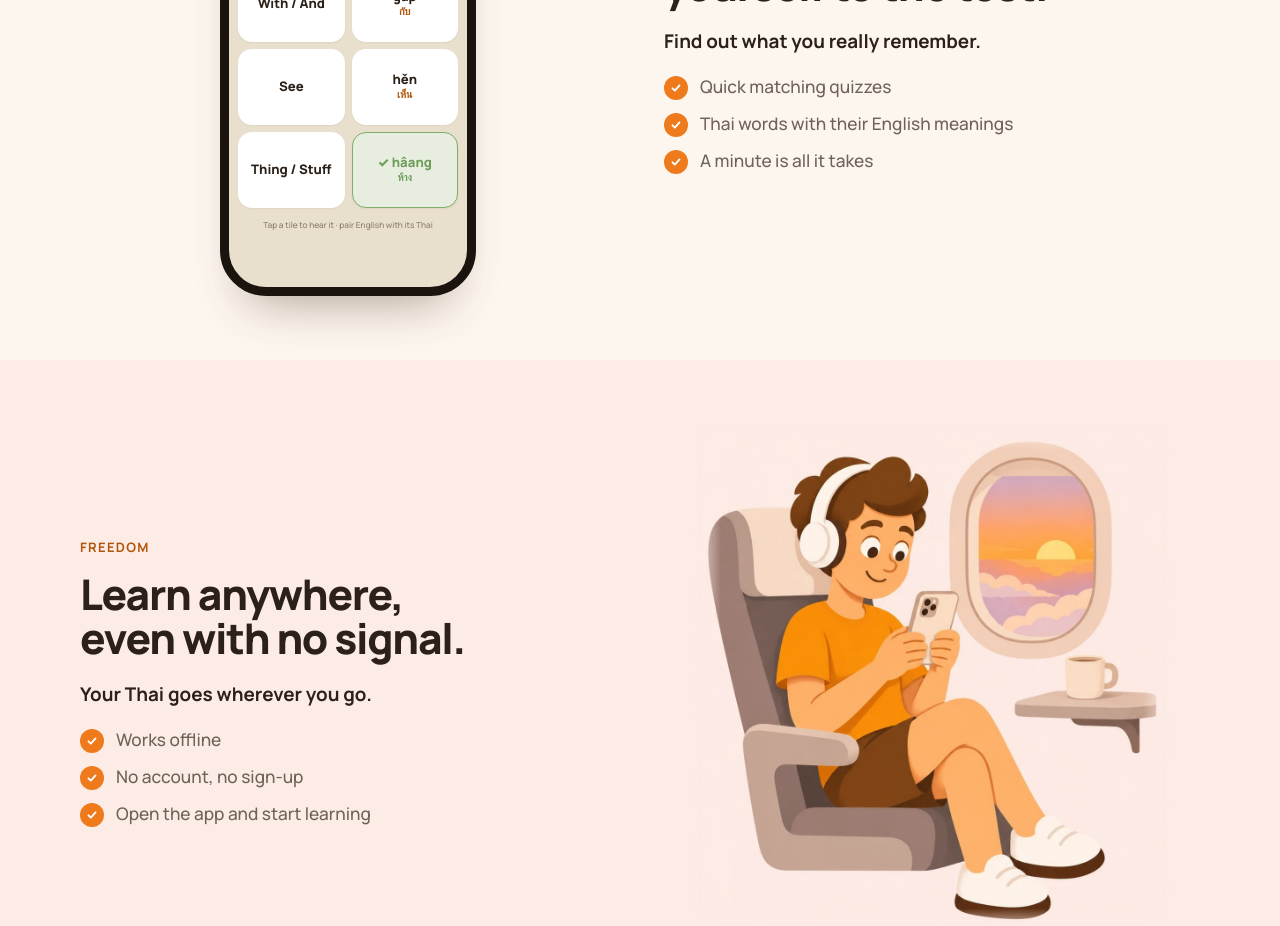
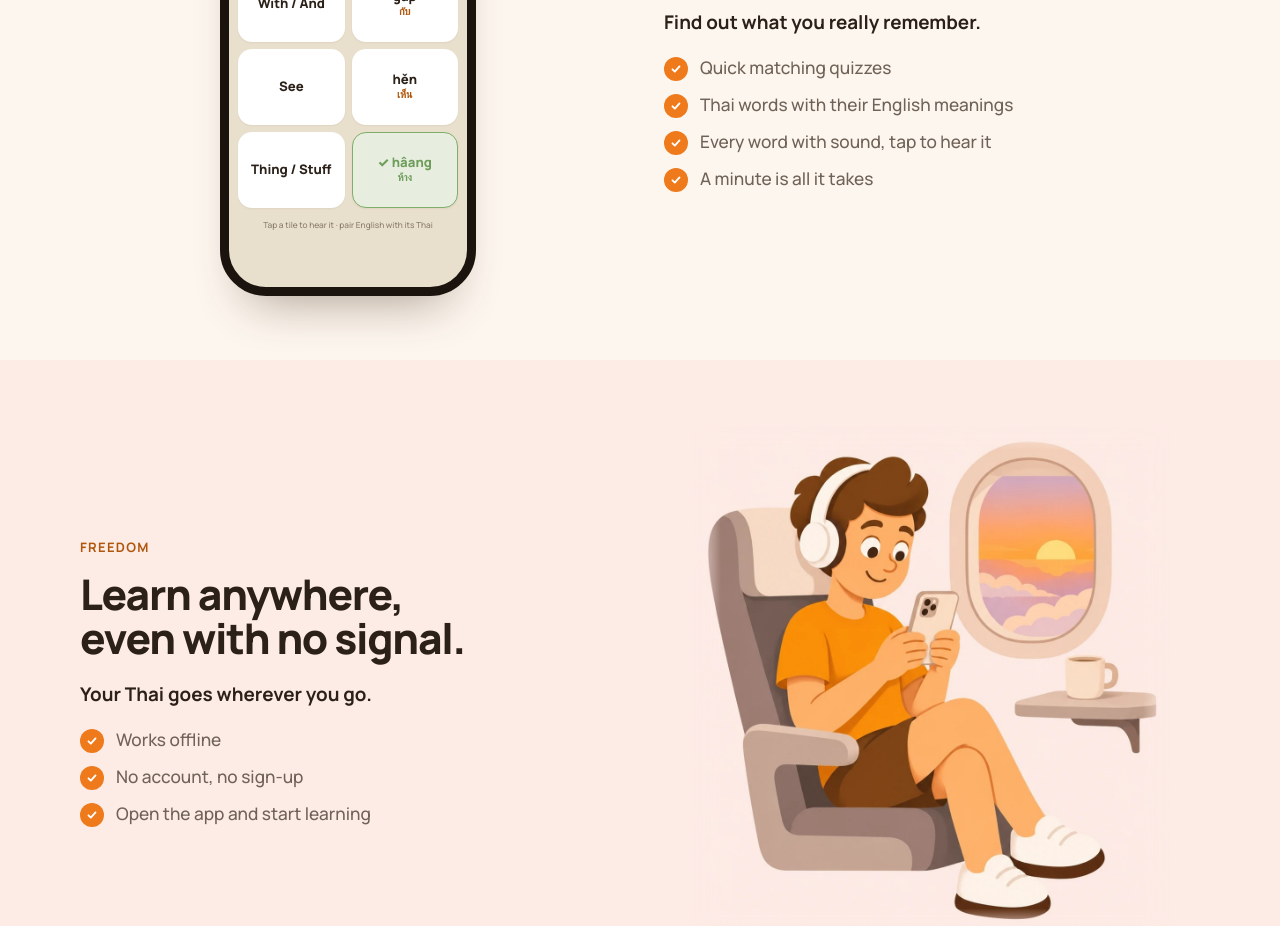
Before and after one commit to AdamVasica/thai-vocab-site, a Next.js app: page / in a window 1280 px wide. Shown: the part 4340-5266 px from the top of the page. Built offline with nearby package versions, Linux system fonts and the light colour scheme; a web font is replaced by a local one.

Commit message:
Quiz section: words come with sound
Co-Authored-By: Claude Opus 5.5 <noreply@anthropic.com>

```diff
--- a/content/apps.ts
+++ b/content/apps.ts
@@ -117,7 +117,7 @@ export const thai: LanguageApp = {
       label: "Active learning",
       title: "Think you know it? Put yourself to the test.",
       lead: "Find out what you really remember.",
-      points: ["Quick matching quizzes", "Thai words with their English meanings", "A minute is all it takes"],
+      points: ["Quick matching quizzes", "Thai words with their English meanings", "Every word with sound, tap to hear it", "A minute is all it takes"],
       body: "Recognising a word is one thing. Remembering it on your own is another. Challenge yourself with quick matching quizzes that connect Thai words with their English meanings. A minute is all it takes to check your progress and find out what you really remember.",
     },
     {
```
